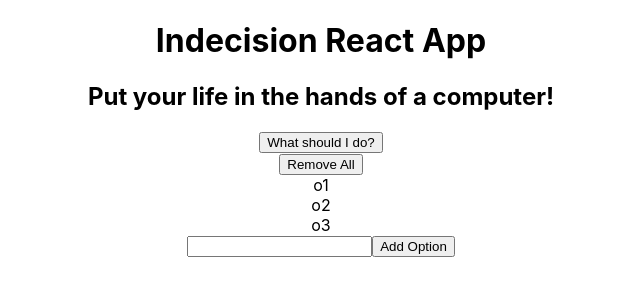
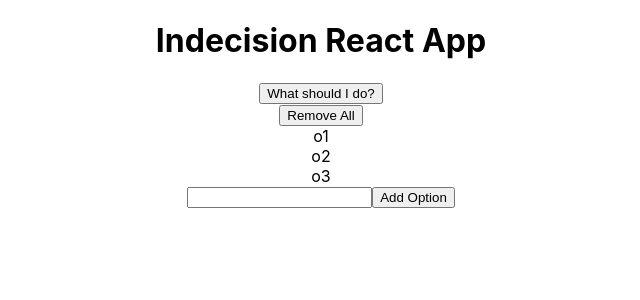
Before and after one commit to sharanjitsandhu/React-App-Indecision, a React (Create React App) app: page / in a window 1280 px wide. Shown: the top 300 px of the page, without its empty margins (319-959 px from the left). Built offline with nearby package versions, Linux system fonts and the light colour scheme; the HTML template or start-up script is replaced by a standard one.

Commit message:
Refactored class based components to stateless functional components

```diff
--- a/src/App.js
+++ b/src/App.js
@@ -36,7 +36,7 @@ class App extends Component {
 
   handleAddOptionP(option) {
     if (!option) {
-      return 'Enter valid value to add option!';
+      return 'Please enter a valid value to add option!';
     } else if (this.state.options.indexOf(option) > -1) {
       return 'This option already exists!';
     }
@@ -52,12 +52,11 @@ class App extends Component {
 
   render() {
     const title = 'Indecision React App';
-    const subtitle = 'Put your life in the hands of a computer!';
     // const options = ['o1', 'o2', 'o3'];
 
     return (
       <div className="App">
-        <Header title={title} subtitle={subtitle} />
+        <Header title={title} />
         <Action
           hasOptions={this.state.options.length > 0}
           handlePick={this.handlePick}
--- a/src/components/Action.js
+++ b/src/components/Action.js
@@ -1,18 +1,13 @@
-import React, { Component } from 'react';
+import React from 'react';
 
-export class Action extends Component {
-  render() {
+const Action = props => {
   return (
     <div>
-        <button
-          onClick={this.props.handlePick}
-          disabled={!this.props.hasOptions}
-        >
+      <button onClick={props.handlePick} disabled={!props.hasOptions}>
         What should I do?
       </button>
     </div>
   );
-  }
-}
+};
 
 export default Action;
--- a/src/components/AddOption.js
+++ b/src/components/AddOption.js
@@ -12,8 +12,10 @@ export class AddOption extends Component {
     e.preventDefault();
 
     const option = e.target.elements.option.value.trim();
+
     const error = this.props.handleAddOptionP(option);
     this.setState(() => {
+      //console.log(error);
       return {
         // error: error
         // if we have the property with the same name, we can modify the code as below
--- a/src/components/Header.js
+++ b/src/components/Header.js
@@ -1,15 +1,12 @@
-import React, { Component } from 'react';
+import React from 'react';
 
-export class Header extends Component {
-  render() {
-    //console.log('Header', this.props);
-    return (
-      <div>
-        <h1>{this.props.title}</h1>
-        <h2>{this.props.subtitle}</h2>
-      </div>
-    );
-  }
-}
+const Header = props => {
+  //console.log('Header', props);
+  return (
+    <div>
+      <h1>{props.title}</h1>
+    </div>
+  );
+};
 
 export default Header;
--- a/src/components/Option.js
+++ b/src/components/Option.js
@@ -1,10 +1,8 @@
-import React, { Component } from 'react';
+import React from 'react';
 
-export class Option extends Component {
-  render() {
-    //console.log('Option', this.props);
-    return <div>{this.props.optionText}</div>;
-  }
-}
+const Option = props => {
+  //console.log('Option', props);
+  return <div>{props.optionText}</div>;
+};
 
 export default Option;
--- a/src/components/Options.js
+++ b/src/components/Options.js
@@ -1,18 +1,16 @@
-import React, { Component } from 'react';
+import React from 'react';
 import Option from './Option';
 
-export class Options extends Component {
-  render() {
-    //console.log('Options', this.props);
+const Options = props => {
+  //console.log('Options', props);
   return (
     <div>
-        <button onClick={this.props.handleDeleteOptions}>Remove All</button>
-        {this.props.options.map(option => (
+      <button onClick={props.handleDeleteOptions}>Remove All</button>
+      {props.options.map(option => (
         <Option key={option} optionText={option} />
       ))}
     </div>
   );
-  }
-}
+};
 
 export default Options;
```
Lines whose indentation alone changed are shown as unchanged.
